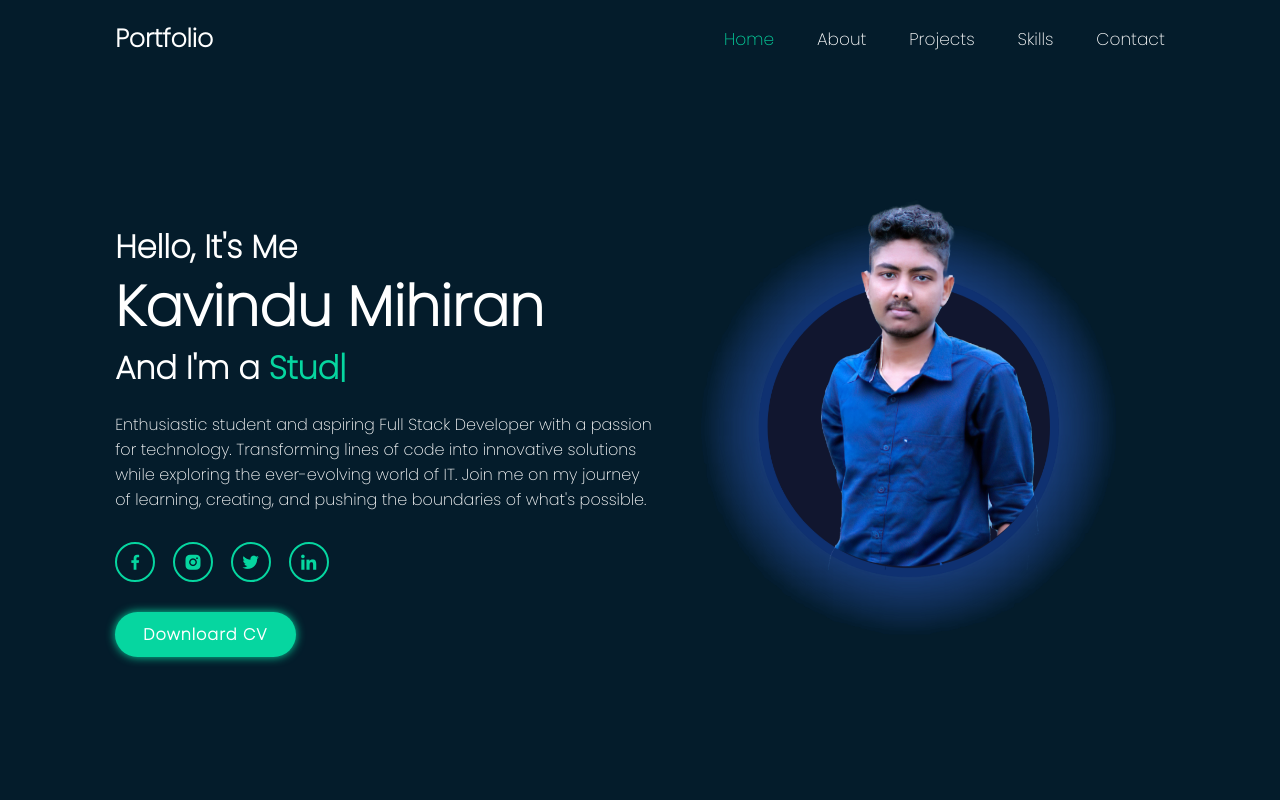
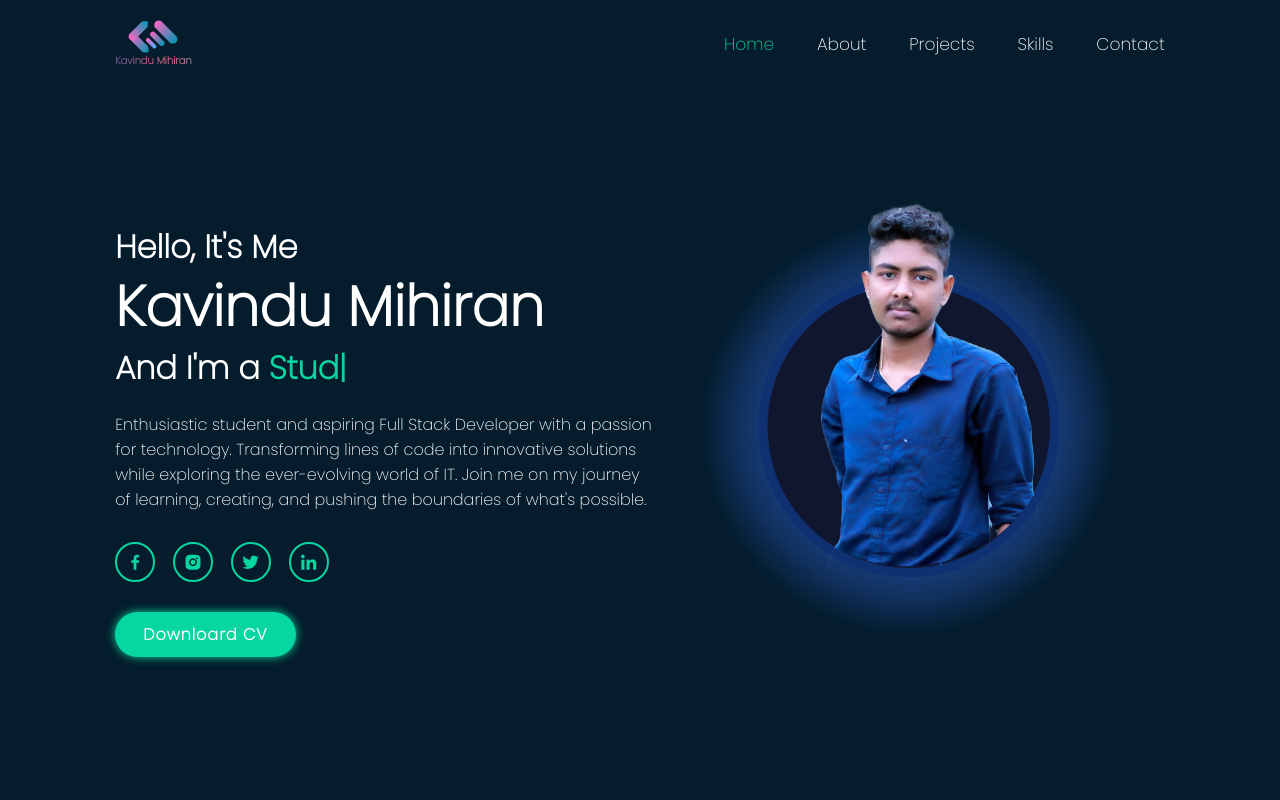
Before and after one commit to gmkavindu/Portfolio, a plain HTML site: page index.html in a window 1280 px wide. Shown: the top 800 px of the page. Drawn offline with nearby package versions, Linux system fonts and the light colour scheme.

Commit message:
logo add

```diff
--- a/index.html
+++ b/index.html
@@ -8,7 +8,10 @@
     <meta http-equiv="X-UA-Compatible" content="IE=edge" >
     <title>Kavindu Mihiran</title>
 
+    <link rel="shortcut icon" type="x-icon" href="images/shortcut-icon.png" >
+
     <link href='https://unpkg.com/boxicons@2.1.4/css/boxicons.min.css' rel='stylesheet'>
+
 
     <link rel="stylesheet" href="style.css">
 
@@ -17,7 +20,7 @@
 
 <body>
     <header class="header">
-        <a href="#" class="logo">Portfolio</a>
+        <a href="#" class="logo"><img src="images/logo.png" alt="">Kavindu Mihiran</a>
 
         <i class='bx bx-menu' id="menu-icon"></i>
 
--- a/style.css
+++ b/style.css
@@ -54,10 +54,19 @@ section {
 
 
 .logo {
-    font-size: 2.5rem;
-    color: var(--text-color);
-    font-weight: 600;
-    cursor: default;
+    font-size: 1rem;
+    background: linear-gradient(45deg, #5f5897, #df657b, #63cbe0);
+    -webkit-background-clip: text;
+    background-clip: text;
+    color: transparent;
+    font-weight: bold;
+}
+
+.logo img{
+    max-width: 5rem;
+    height: auto;
+    display: block;
+    margin: 0 auto;
 }
 
 .navbar a {
```
Also changed, not shown: images/logo.png (added), images/logo3.png (added), images/shortcut-icon.png (added).
